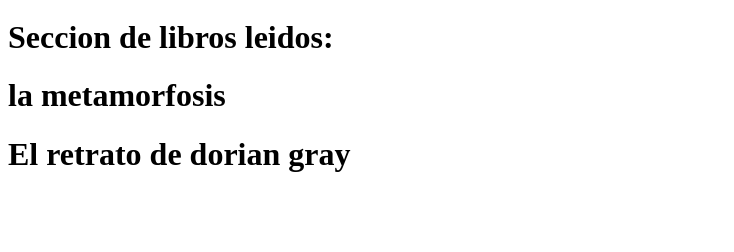
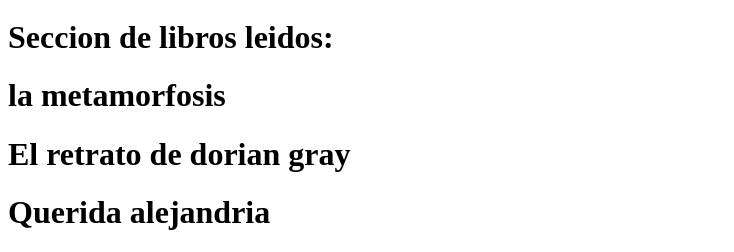
Before and after one commit to dorkot665-code/Rubrica-1-, a plain HTML site: page rubrica.html in a window 1280 px wide. Shown: the part 704-956 px from the top of the page, without its empty margins (0-734 px from the left). Before the commit the page ends 898 px from the top, so only its background shows below. Drawn offline with Linux system fonts and the light colour scheme.

Commit message:
agregue querida alejandria

```diff
--- a/rubrica.html
+++ b/rubrica.html
@@ -21,6 +21,7 @@
     <h1>Seccion de libros leidos:</h1>
     <h1>la metamorfosis</h1>
     <h1>El retrato de dorian gray</h1>
+    <h1>Querida alejandria</h1>
 
 
 
```
